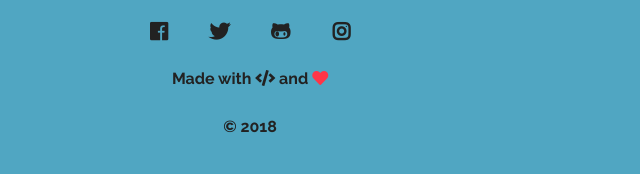
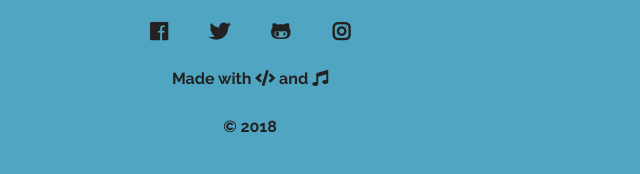
Before and after one commit to ogurinkaben/ogurinkaben.github.io, a plain HTML site: page index.html in a window 1280 px wide. Shown: the part 5914-6088 px from the top of the page, 390-1030 px from the left. Drawn offline with nearby package versions, Linux system fonts and the light colour scheme.

Commit message:
Update index.html

```diff
--- a/index.html
+++ b/index.html
@@ -731,7 +731,7 @@
                                 <a href="https://www.instagram.com/ogurinkabenjamin" class=" footer-link" target="_blank" data-toggle="tooltip" title="Instagram" data-placement="bottom">
                                     <i class="fab  fa-fw fa-instagram"></i></a>
                                 <br>
-                                <p class=" copyright">Made with <i class="fa fa-fw fa-code"></i> and <i class="fa fa-heart text-danger"></i><br><br>
+                                <p class=" copyright">Made with <i class="fa fa-fw fa-code"></i> and <i class="fa fa-music"></i><br><br>
                                     &copy; 2018</p>
                                     <br>
                                 <div class="hexagon float center"></div>
```
